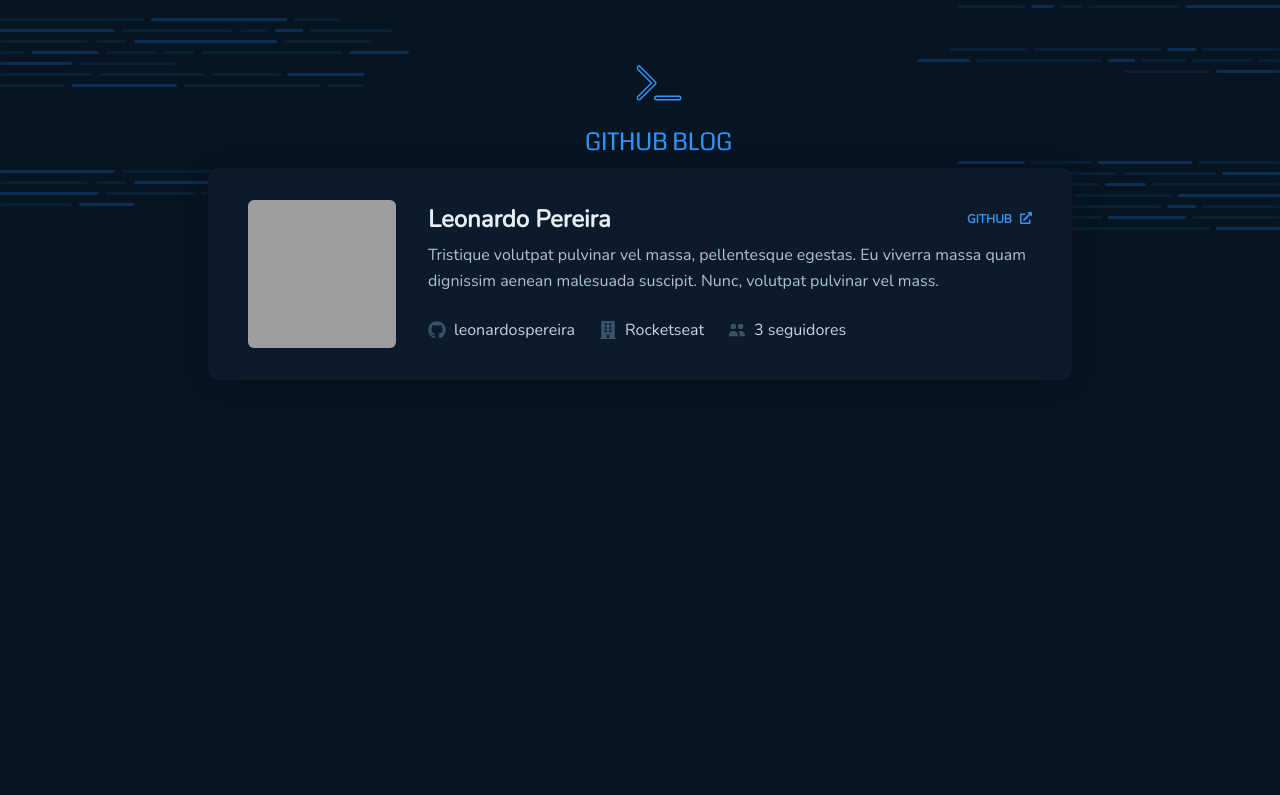
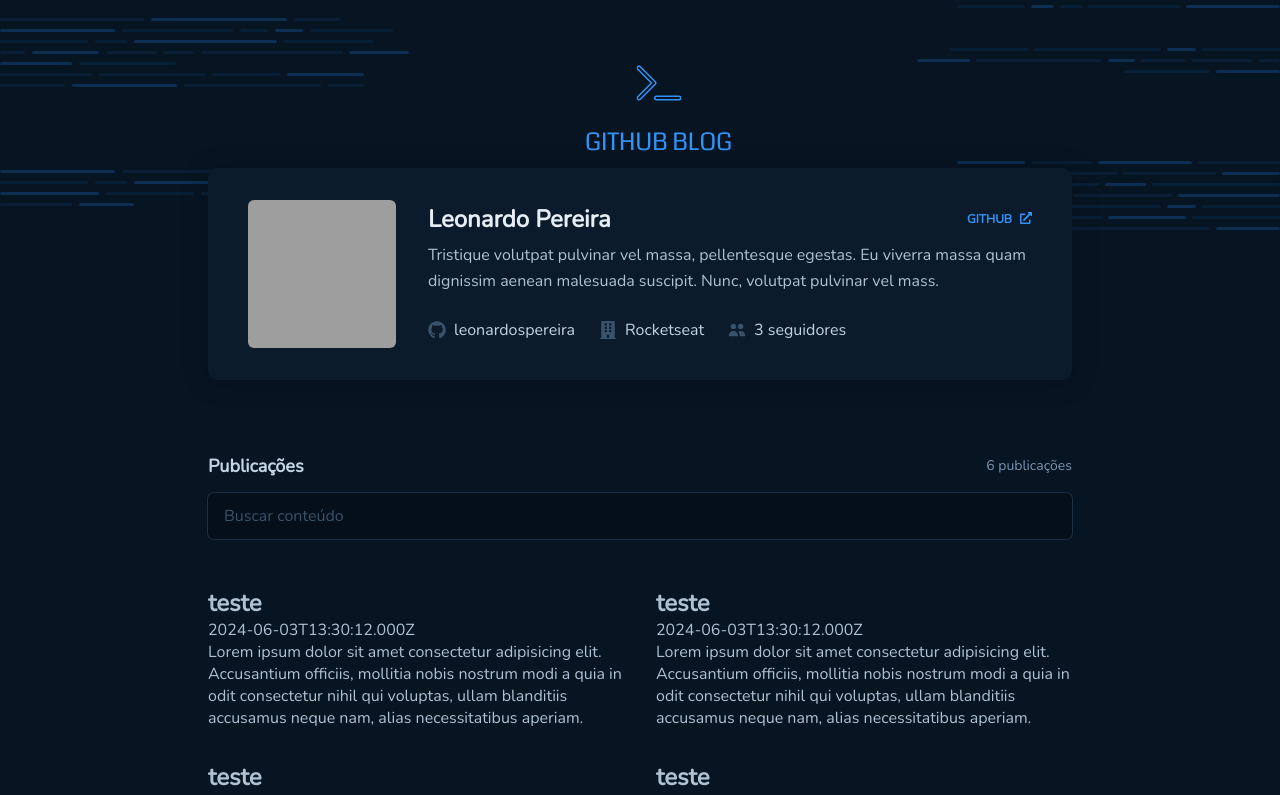
Before and after one commit to LeonardoSPereira/Github-Blog, a React (Vite) app: page / in a window 1280 px wide. Shown: the top 795 px of the page. Built offline with nearby package versions, Linux system fonts and the light colour scheme; grey boxes are pictures that could not be loaded.

Commit message:
feat: created search input

```diff
--- /dev/null
+++ b/src/components/Card/index.tsx
@@ -0,0 +1,15 @@
+interface CardProps {
+  title: string
+  description: string
+  date: Date
+}
+
+export function Card({ title, description, date }: CardProps) {
+  return (
+    <div>
+      <h2>{title}</h2>
+      <span>{date.toISOString()}</span>
+      <p>{description}</p>
+    </div>
+  )
+}
--- a/src/pages/Home/index.tsx
+++ b/src/pages/Home/index.tsx
@@ -1,6 +1,7 @@
 import { Header } from '../../components/Header'
-import { HomeContainer } from './styles'
+import { CardContainer, HomeContainer, SearchInput } from './styles'
 import { Profile } from '../../components/Profile'
+import { Card } from '../../components/Card'
 
 export function Home() {
   return (
@@ -9,6 +10,25 @@
 
       <HomeContainer>
         <Profile />
+        <SearchInput>
+          <label htmlFor="search">
+            <span>Publicações</span>
+            <span>6 publicações</span>
+          </label>
+
+          <input type="text" id="search" placeholder="Buscar conteúdo" />
+        </SearchInput>
+
+        <CardContainer>
+          {Array.from({ length: 10 }).map((_, index) => (
+            <Card
+              key={index}
+              title="teste"
+              date={new Date()}
+              description="Lorem ipsum dolor sit amet consectetur adipisicing elit. Accusantium officiis, mollitia nobis nostrum modi a quia in odit consectetur nihil qui voluptas, ullam blanditiis accusamus neque nam, alias necessitatibus aperiam."
+            />
+          ))}
+        </CardContainer>
       </HomeContainer>
     </div>
   )
--- a/src/pages/Home/styles.ts
+++ b/src/pages/Home/styles.ts
@@ -5,3 +5,54 @@
   max-width: 54rem;
   margin: 0 auto;
 `
+
+export const SearchInput = styled.div`
+  margin-top: 4.5rem;
+  display: flex;
+  flex-direction: column;
+  gap: 0.75rem;
+
+  label {
+    display: flex;
+    align-items: center;
+    justify-content: space-between;
+
+    span:first-child {
+      font-size: 1.125rem;
+      font-weight: bold;
+      line-height: 160%;
+      color: ${(props) => props.theme['base-subtitle']};
+    }
+
+    span:last-child {
+      font-size: 0.875rem;
+      line-height: 160%;
+      color: ${(props) => props.theme['base-span']};
+    }
+  }
+
+  input {
+    padding: 0.75rem 1rem;
+    border-radius: 6px;
+    border: 0;
+    outline: none;
+    box-shadow: 0 0 0 1px ${(props) => props.theme['base-border']};
+    background-color: ${(props) => props.theme['base-input']};
+    color: ${(props) => props.theme['base-text']};
+
+    &:focus {
+      box-shadow: 0 0 0 1px ${(props) => props.theme.blue};
+    }
+
+    &::placeholder {
+      color: ${(props) => props.theme['base-label']};
+    }
+  }
+`
+
+export const CardContainer = styled.div`
+  display: grid;
+  grid-template-columns: repeat(2, 1fr);
+  gap: 2rem;
+  margin-top: 3rem;
+`
```
Also changed, not shown: src/components/Card/styles.ts (added).
